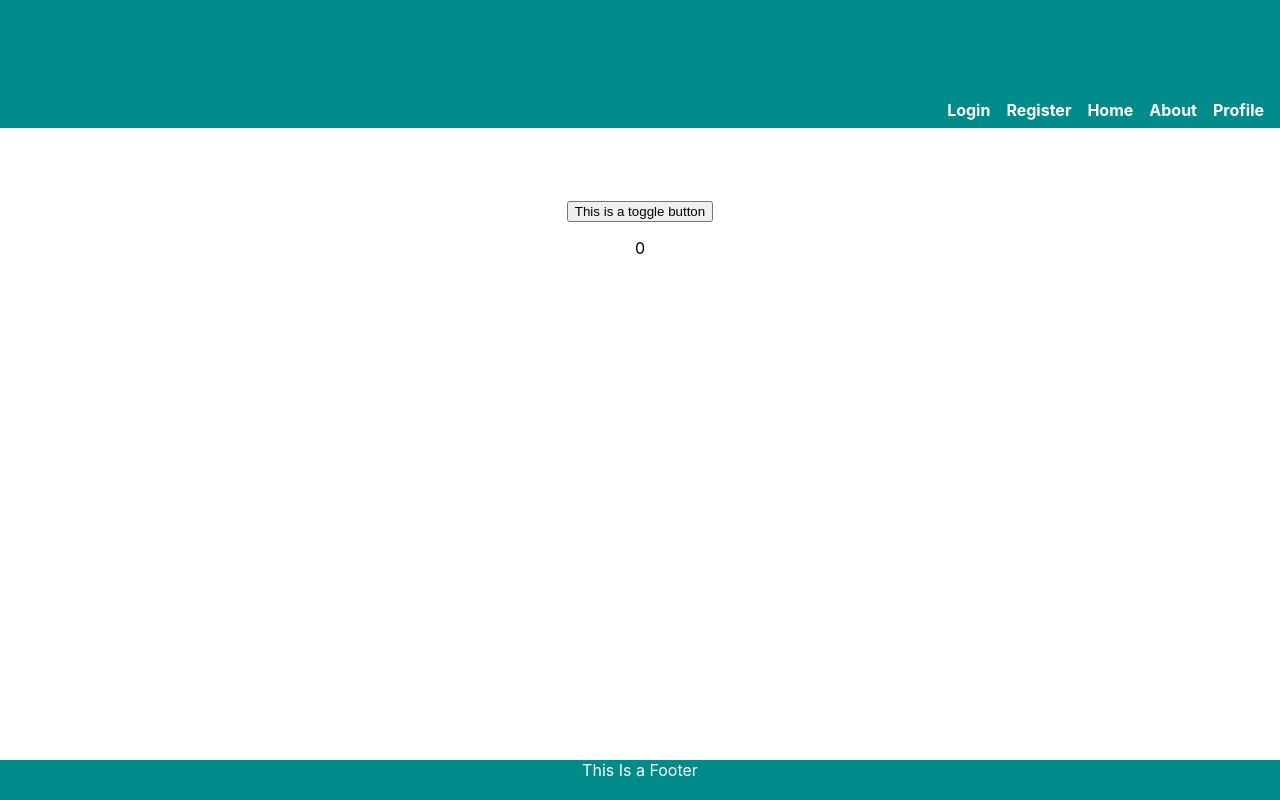
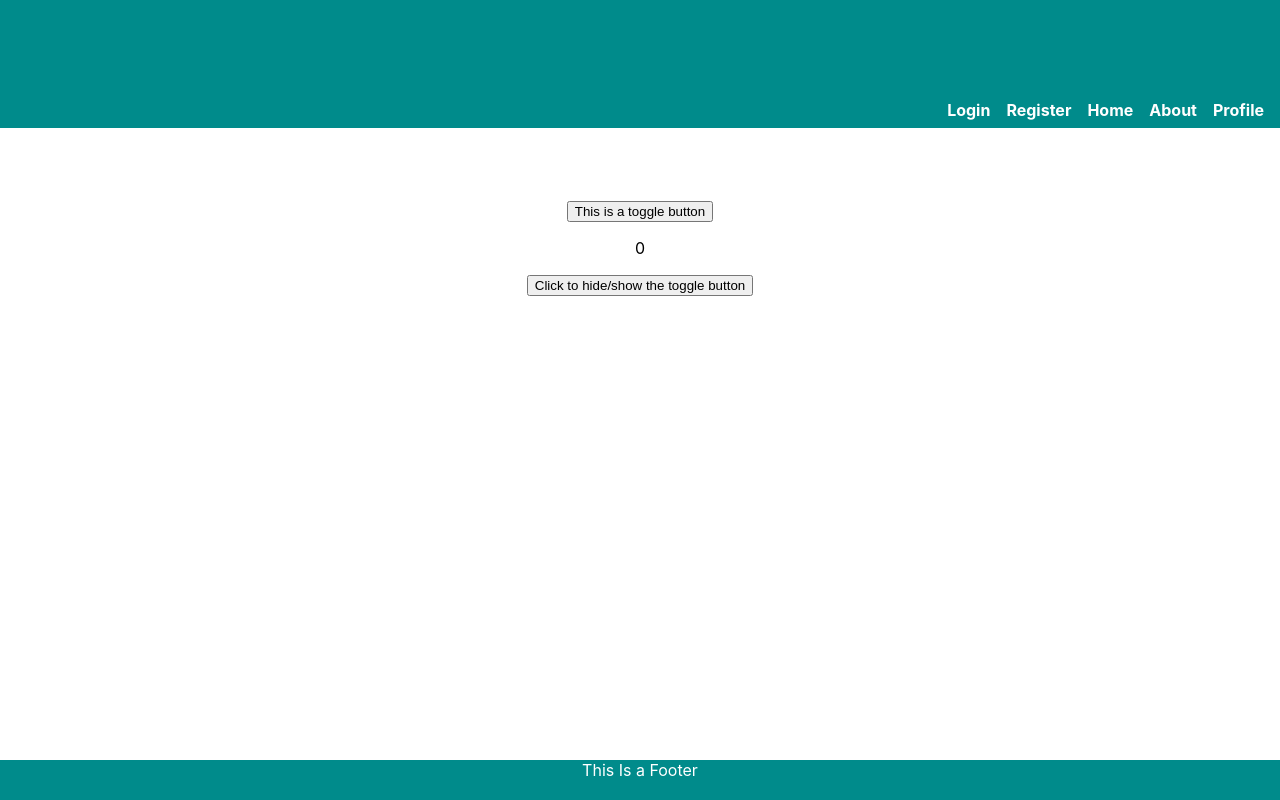
Before and after one commit to SusanaHueso/18-11-2022-Show-login-error-, a React (Create React App) app: page / in a window 1280 px wide. Built offline with nearby package versions, Linux system fonts and the light colour scheme.

Commit message:
added hide button,componentDidMount and componentDidUpdate

```diff
--- a/src/Containers/Home/Home.jsx
+++ b/src/Containers/Home/Home.jsx
@@ -1,24 +1,54 @@
-import React, { useEffect, useState } from "react";
+import React from "react";
+import * as ReactDOM from "react-dom";
 import "./Home.css";
 
 export default class Home extends React.Component {
   // const [toggle,setToggle] = useState(0);
   constructor(props) {
     super(props);
-    this.state = { toggle: 0 };
+    this.state = { show: true, toggle: 0, componentState: "" };
   }
-  //componentWillUnmount(){}
+
+  componentDidMount() {
+    this.setState({ componentState: "only the fist time" });
+    setTimeout(() => {
+      console.log("I appear", this.state.componentState);
+    }, 1000);
+  }
+
+  componentDidUpdate(prevProps, prevState) {
+    if (prevState.toggle !== this.state.toggle) {
+      this.setState({ componentState: "everytime the toggle component updates" });
+      setTimeout(() => {
+        console.log("I appear", this.state.componentState);
+      }, 1000);
+    }
+  }
+
   change() {
     let toggleChanged = this.state.toggle === 0 ? 1 : 0;
     this.setState({ toggle: toggleChanged });
+  }
+  hide() {
+    this.state.show === true
+      ? this.setState({ show: false })
+      : this.setState({ show: true });
   }
 
   render() {
     return (
       <div className="homeDesign">
-        <button onClick={() => this.change()}>This is a toggle button</button>
-
-        <p>{this.state.toggle}</p>
+        {this.state.show && (
+          <div>
+            <button onClick={() => this.change()}>
+              This is a toggle button
+            </button>
+            <p>{this.state.toggle}</p>
+          </div>
+        )}
+        <button onClick={() => this.hide()}>
+          Click to hide/show the toggle button
+        </button>
       </div>
     );
   }
```
